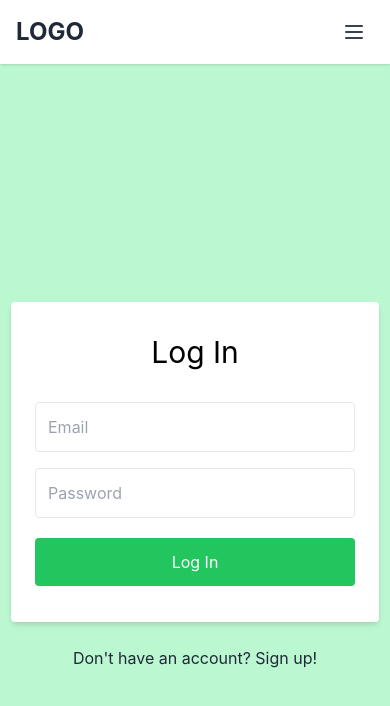
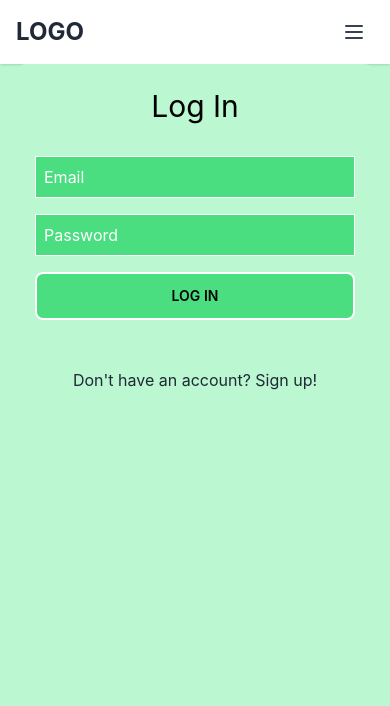
Before and after one commit to stone-com/MERN-social-media-blog, a React (Create React App) app in the folder frontend/: page /login in a window 390 px wide. Shown: the top 706 px of the page. Built offline with nearby package versions, Linux system fonts and the light colour scheme.

Commit message:
Login form styled

```diff
--- a/frontend/src/components/CommentDisplay.jsx
+++ b/frontend/src/components/CommentDisplay.jsx
@@ -3,7 +3,7 @@ import Comment from './Comment';
 import { useContext, useEffect } from 'react';
 import CommentContext from '../features/comments/commentContext';
 
-export const CommentDisplay = (id) => {
+export const CommentDisplay = (id, ) => {
   const { comments, fetchComments } = useContext(CommentContext);
   useEffect(() => {
     fetchComments(id.id);
@@ -13,7 +13,7 @@ export const CommentDisplay = (id) => {
   return (
     <section className='py-8 mt-1 bg-green-200 rounded-xl'>
       <div className=''>
-        <CommentForm postId={id} />
+        <CommentForm postId={id}  />
         {comments &&
           comments
             .map((comment, index) => <Comment key={index} comment={comment} />)
--- a/frontend/src/components/CommentForm.jsx
+++ b/frontend/src/components/CommentForm.jsx
@@ -1,4 +1,4 @@
-import { PureComponent, useState } from 'react';
+import { useEffect, useState } from 'react';
 import { useSelector } from 'react-redux';
 import { useContext } from 'react';
 import CommentContext from '../features/comments/commentContext';
@@ -21,6 +21,7 @@ const CommentForm = ({ postId }) => {
     });
     setCommentText('');
   };
+
 
   return (
     <form className='mb-6' onSubmit={onSubmit}>
--- a/frontend/src/features/comments/commentContext.js
+++ b/frontend/src/features/comments/commentContext.js
@@ -7,6 +7,7 @@ export const CommentProvider = ({ children }) => {
   const [comments, setComments] = useState([]);
   const [isLoading, setIsLoading] = useState(false);
   const [isError, setIsError] = useState(false);
+
 
   // Fetch comments for a post by postId
   const fetchComments = async (id) => {
--- a/frontend/src/pages/Login.jsx
+++ b/frontend/src/pages/Login.jsx
@@ -18,8 +18,6 @@ const Login = () => {
   );
 
   useEffect(() => {
-
-
     if (isSuccess || user) {
       navigate('/');
     }
@@ -41,17 +39,17 @@ const Login = () => {
   };
 
   return (
-    <div class='bg-grey-lighter min-h-screen flex flex-col'>
-      <div class='container max-w-sm mx-auto flex-1 flex flex-col items-center justify-center px-2'>
+    <div class=' min-h-screen flex flex-col'>
+      <div class='container max-w-sm mx-auto flex-1 flex flex-col items-center sm:justify-center px-2'>
         <form
           onSubmit={handleSubmit}
-          class='bg-white px-6 py-8 rounded shadow-md text-black w-full'
+          class='bg-green-200 px-6 py-6 rounded-2xl sm:shadow-md text-black w-full sm: border-green-600 sm:border-4 '
         >
           <h1 class='mb-8 text-3xl text-center'>Log In</h1>
 
           <input
             type='email'
-            class='block border border-grey-light w-full p-3 rounded mb-4'
+            class='p-2 mb-4 placeholder-white bg-green-400 border border-white outline-lg none rounded- title-lg w-full'
             name='email'
             placeholder='Email'
             value={email}
@@ -60,7 +58,7 @@ const Login = () => {
 
           <input
             type='password'
-            class='block border border-grey-light w-full p-3 rounded mb-4'
+            class='p-2 mb-4 placeholder-white bg-green-400 border border-white outline-lg none rounded- title-lg w-full'
             name='password'
             placeholder='Password'
             value={password}
@@ -69,7 +67,7 @@ const Login = () => {
 
           <button
             type='submit'
-            class='w-full text-center py-3 rounded bg-green-500 text-white hover:bg-green-dark focus:outline-none my-1'
+            class=' text-black bg-green-400 border-2 border-white btn hover:bg-green-600 w-full'
           >
             Log In
           </button>
--- a/frontend/src/pages/NewPost.jsx
+++ b/frontend/src/pages/NewPost.jsx
@@ -44,7 +44,7 @@ const NewPost = () => {
       <form
         enctype='multipart/form-data'
         onSubmit={handleSubmit}
-        className='flex flex-col w-10/12 max-w-2xl p-4 mx-auto mt-3 text-gray-800 bg-green-200 border-4 border-green-600 shadow-lg rounded-2xl'
+        className='flex flex-col w-10/12 max-w-2xl p-4 mx-auto mt-4 text-gray-800 bg-green-200 border-4 border-green-600 shadow-lg rounded-2xl'
       >
         <input
           className='p-2 mb-4 placeholder-white bg-green-400 border border-white outline-lg none rounded- title-lg'
--- a/frontend/src/pages/Profile.jsx
+++ b/frontend/src/pages/Profile.jsx
@@ -54,8 +54,8 @@ const Profile = () => {
   };
 
   return (
-    <div className='flex items-center justify-center w-full grid-cols-1 bg-green-200 space-around align-center'>
-      <div className='w-full mt-10 rounded-md sm:mt-5 sm:w-4/5'>
+    <div className='flex items-center justify-center w-full min-h-screen grid-cols-1 bg-green-200 space-around align-center'>
+      <div className='w-full mt-5 rounded-md sm:mt-2 sm:w-4/5'>
         {currentProfile && (
           <div className='flex flex-col w-full min-w-0 pt-2 mb-6 break-words bg-green-200 rounded-lg sm:shadow-xl sm:border-4 sm:border-green-600 sm:rounded-2xl'>
             <div className='px-6'>
```
Also changed, not shown: frontend/src/components/Post.jsx (+10 -2 lines).
